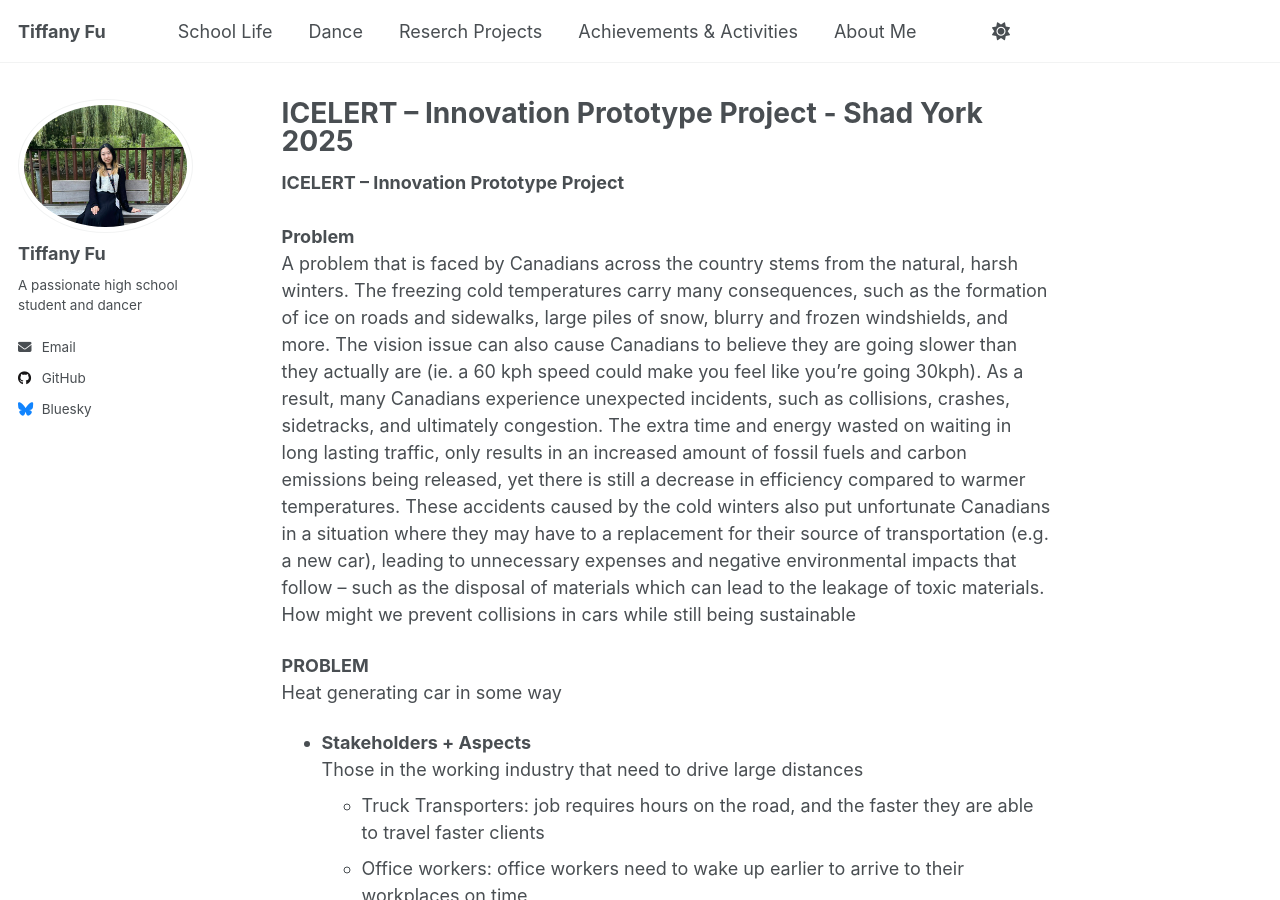
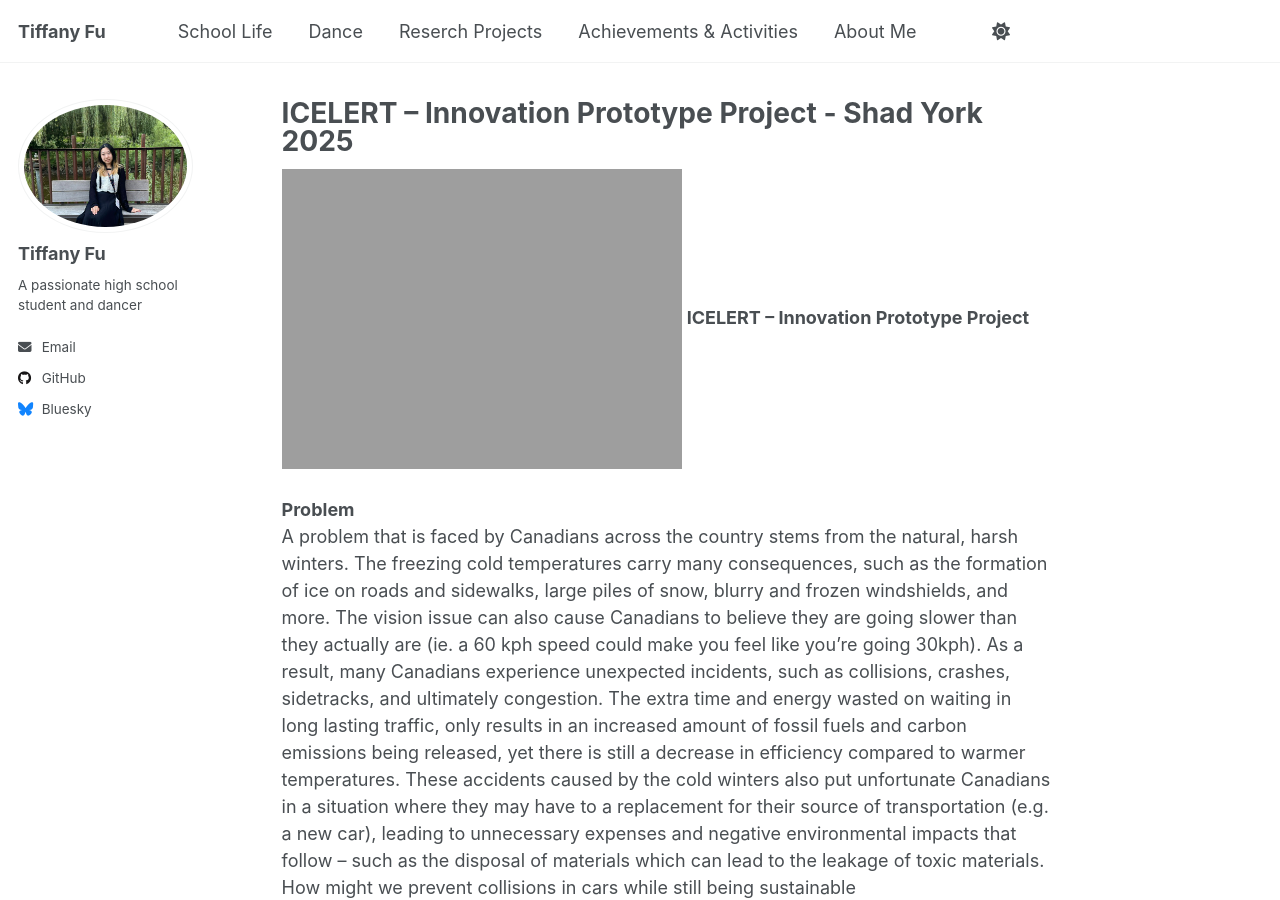
Before and after one commit to TiffanyJTFu/TiffanyFu, a Jekyll site: the page built from _teaching/InnovationProject.md, in a window 1280 px wide and 900 px high. Built offline with Jekyll 4.4.1, drawn with Linux system fonts in a browser that asks for light colours; a script that is not in the unit is left out.

Commit message:
Update InnovationProject.md

```diff
--- a/_teaching/InnovationProject.md
+++ b/_teaching/InnovationProject.md
@@ -6,6 +6,7 @@ permalink: /teaching/InnovationProject
 paperurl: 'https://tiffanyjtfu.github.io/TiffanyFu/files/ICELERT - Business Plan.pdf'
 paperurl: 'https://tiffanyjtfu.github.io/TiffanyFu/files/ICELERT - Business Plan.pdf'
 ---
+![shad5](https://tiffanyjtfu.github.io/TiffanyFu/images/shadproject1.png)
 **ICELERT – Innovation Prototype Project**
 <br><br>**Problem**
 <br>A problem that is faced by Canadians across the country stems from the natural, harsh winters. The freezing cold temperatures carry many consequences, such as the formation of ice on roads and sidewalks, large piles of snow, blurry and frozen windshields, and more. The vision issue can also cause Canadians to believe they are going slower than they actually are (ie. a 60 kph speed could make you feel like you’re going 30kph). As a result, many Canadians experience unexpected incidents, such as collisions, crashes, sidetracks, and ultimately congestion. The extra time and energy wasted on waiting in long lasting traffic, only results in an increased amount of fossil fuels and carbon emissions being released, yet there is still a decrease in efficiency compared to warmer temperatures. These accidents caused by the cold winters also put unfortunate Canadians in a situation where they may have to a replacement for their source of transportation (e.g. a new car), leading to unnecessary expenses and negative environmental impacts that follow – such as the disposal of materials which can lead to the leakage of toxic materials.
@@ -65,8 +66,6 @@ paperurl: 'https://tiffanyjtfu.github.io/TiffanyFu/files/ICELERT - Business Plan
   * Continuously evaluate the effectiveness of interventions using accident and response data.
   * Adjust policies, resource allocation, and infrastructure planning based on evaluation results
 
-![shad5](https://tiffanyjtfu.github.io/TiffanyFu/images/shadproject1.png)
-
 ![shad5](https://tiffanyjtfu.github.io/TiffanyFu/images/shad5.jpg)
 
 ![shad5](https://tiffanyjtfu.github.io/TiffanyFu/images/shad3.jpeg)
```
